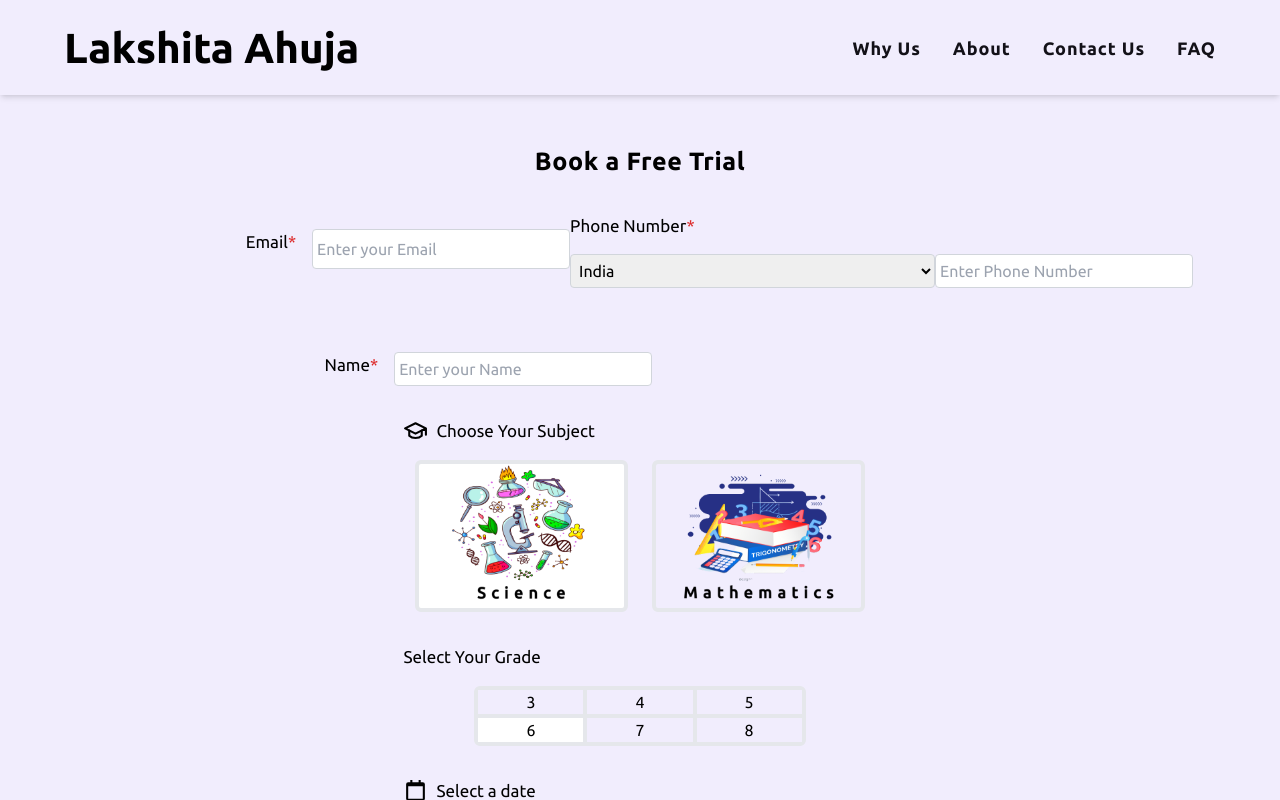
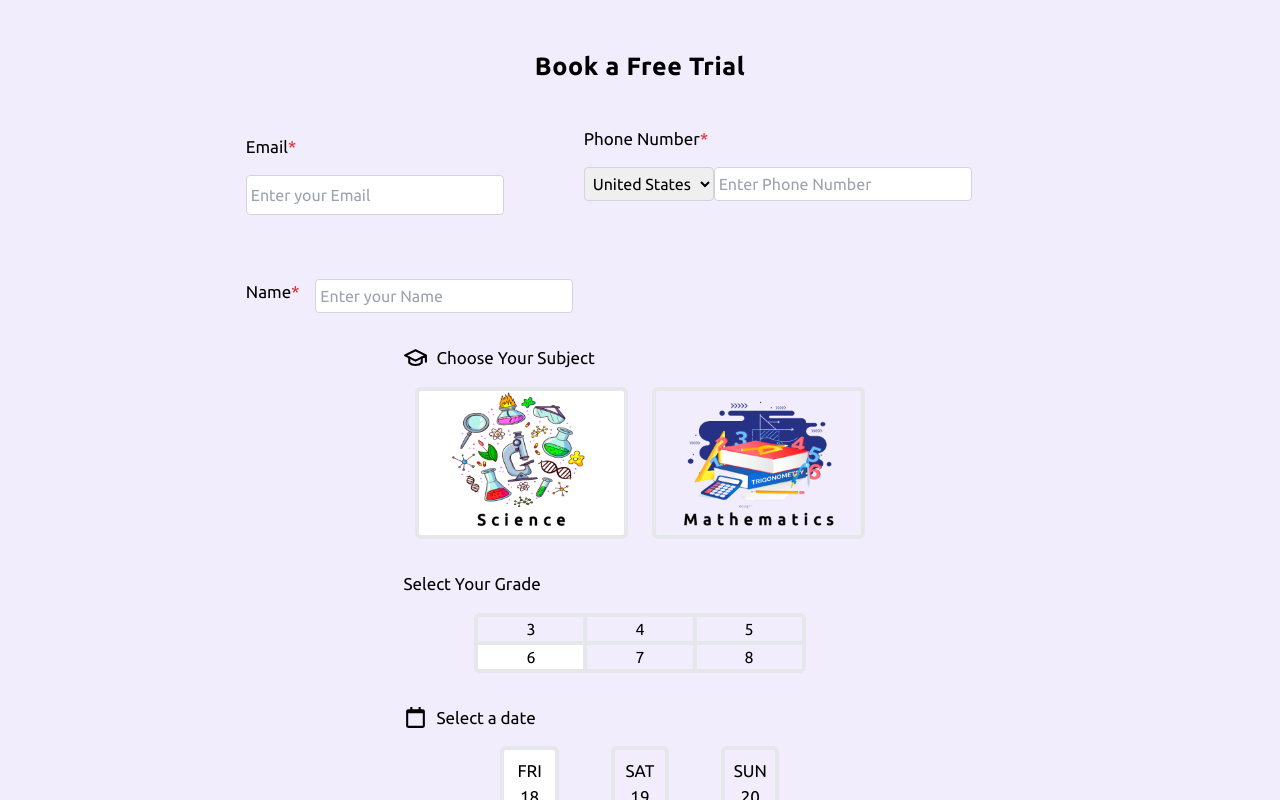
Before and after one commit to UtkarshAhuja2003/meritboost, a React (Create React App) app in the folder client/: page /free-trial in a window 1280 px wide. Shown: the top 800 px of the page. Built offline with nearby package versions, Linux system fonts and the light colour scheme.

Commit message:
responsive

```diff
--- a/client/src/components/common/navbar/index.tsx
+++ b/client/src/components/common/navbar/index.tsx
@@ -54,8 +54,8 @@ const Navbar = () => {
             </li>
           ))}
 
-          {/* <div >
-
+          <div >
+            <Link to="/free-trial">
           <button type="button"
           style={{
             boxShadow: '4px 4px 4px 0px rgba(0, 0, 0, 0.25)',
@@ -68,7 +68,8 @@ const Navbar = () => {
           Book a FREE Trial
             </div>
         </button>
-            </div> */}
+        </Link>
+            </div>
         </ul>
       </div>
     </section>
--- a/client/src/components/home/advantage/index.tsx
+++ b/client/src/components/home/advantage/index.tsx
@@ -1,6 +1,7 @@
 import { FaCalendarAlt } from "react-icons/fa"
 import Card from "./Card"
 import { advantage } from "../../../config/advantage"
+import {Link} from "react-router-dom"
 
 
 const Advantage = () => {
@@ -17,7 +18,8 @@ const Advantage = () => {
           )
           }
         </div>
-        {/* <center className="mt-8 mx-auto ">
+        <center className="mt-8 mx-auto ">
+        <Link to="/free-trial">
         <button type="button"
           style={{
             boxShadow: '4px 4px 4px 0px rgba(0, 0, 0, 0.25)',
@@ -30,7 +32,8 @@ const Advantage = () => {
           Book a FREE Trial
             </div>
         </button>
-        </center> */}
+        </Link>
+        </center>
     </div>
   )
 }
--- a/client/src/components/home/demo/index.tsx
+++ b/client/src/components/home/demo/index.tsx
@@ -1,4 +1,5 @@
 import { FaCalendarAlt } from "react-icons/fa";
+import {Link} from "react-router-dom"
 
 const Demo = () => {
   return (
@@ -7,6 +8,7 @@ const Demo = () => {
             Book your <span  style={{ textShadow: '0px 4px 4px rgba(0, 0, 0, 0.35)' }}>Free Demo</span> session NOW!!
         </center>
         <div className="mt-6 md:ml-[36%] ml-[26%]">
+        <Link to="/free-trial">
         <button type="button"
           style={{
             boxShadow: '4px 4px 4px 0px rgba(0, 0, 0, 0.25)',
@@ -18,7 +20,7 @@ const Demo = () => {
             <FaCalendarAlt className="text-[20px] xl:text-[23px]" />
           Book a FREE Trial
             </div>
-        </button>
+        </button></Link>
         </div>
     </div>
   )
--- a/client/src/pages/home/index.tsx
+++ b/client/src/pages/home/index.tsx
@@ -14,7 +14,7 @@ const Home = () => {
       <Head/>
       <Advantage/>
       <About/>
-      {/* <Demo/> */}
+      <Demo/>
       <FAQ/>
       <Footer/>
     </div>
--- a/client/src/pages/trial/index.tsx
+++ b/client/src/pages/trial/index.tsx
@@ -48,7 +48,7 @@ const Trial = () => {
   const [date,setDate]=useState(JSON.stringify(dateDetails[0]));
   const [time,setTime]=useState("8:00 AM");
   const [phone, setPhone] = useState("");
-  const [selectedCountryCode, setSelectedCountryCode] = useState("IN");
+  const [selectedCountryCode, setSelectedCountryCode] = useState("US");
   const selectedCountry = Countries.find(country => country.code === selectedCountryCode);
 
   const handleCountryChange = (event:any) => {
@@ -143,34 +143,35 @@ const postData = async () => {
 
   return (
     <div>
-      <Navbar />
+      {/* <Navbar /> */}
       <div className="font-font my-12">
         <div className="md:w-[88%] mx-auto rounded-[15px]">
             <center className="font-bold text-[15px] md:text-[25px] tracking-wide md:mt-2">Book a Free Trial</center>
             <div className="md:w-[70%] mx-auto mt-4">
             <div className="md:flex">
-            <div className="w-[80%] flex mx-auto my-4 pb-4">
+            <div className="md:w-[60%] w-[80%] mx-auto my-4 pb-4">
               <div className="mt-2 md:mt-4 mr-4 md:text-[17px]">Email<span className="text-red-600">*</span></div>
               <input type="text" value={email} onChange={(event)=>{setEmail(event.target.value)}} placeholder="Enter your Email" className="mt-2 h-[34px] md:h-[40px] md:mt-4 p-1 border border-gray-300 rounded" name="email" required/>
             </div>
-            <div className="w-[80%] flex mx-auto my-4 pb-4">
-            <div>
+            <div className="w-[80%] flex mx-auto my-2 pb-4">
+            <div className="md:mt-4">
       <label className="mt-2 md:mt-4 mr-4 md:text-[17px]" htmlFor="countrySelect">Phone Number<span className="text-red-600">*</span></label>
       <div className="flex">
       <select
           id="countrySelect"
-        className="mt-2 md:mt-4 p-1 border border-gray-300 rounded"
+          className="mt-2 w-20 md:w-[130px] md:mt-4 p-1 border border-gray-300 rounded"
           value={selectedCountryCode}
           name="country"
           onChange={handleCountryChange}
         >
-        <option className="w-[10px]" value="">Select a country</option>
+          <option value="">Select a country</option>
           {Countries.map((country) => (
-          <option className="w-[10px]" key={country.code} value={country.code}>
+            <option key={country.code} value={country.code}>
               {country.label}
             </option>
           ))}
         </select>
+
       <input
         className="mt-2 md:mt-4 p-1 border border-gray-300 rounded"
         type="text"
@@ -183,7 +184,7 @@ const postData = async () => {
     </div>
             </div>
             </div>
-            <div className="w-[80%] flex mx-auto my-4 pb-4">
+            <div className="w-[80%] md:w-full flex mx-auto my-4 pb-4">
             <div className=" mt-2 md:mt-4 mr-4 md:text-[17px]">Name<span className="text-red-600">*</span></div>
               <input type="text" value={name} onChange={(event)=>{setName(event.target.value)}} placeholder="Enter your Name" className="mt-2 md:mt-4 p-1 border border-gray-300 rounded" name="name" required/>
             </div>
```
Lines whose indentation alone changed are shown as unchanged.
